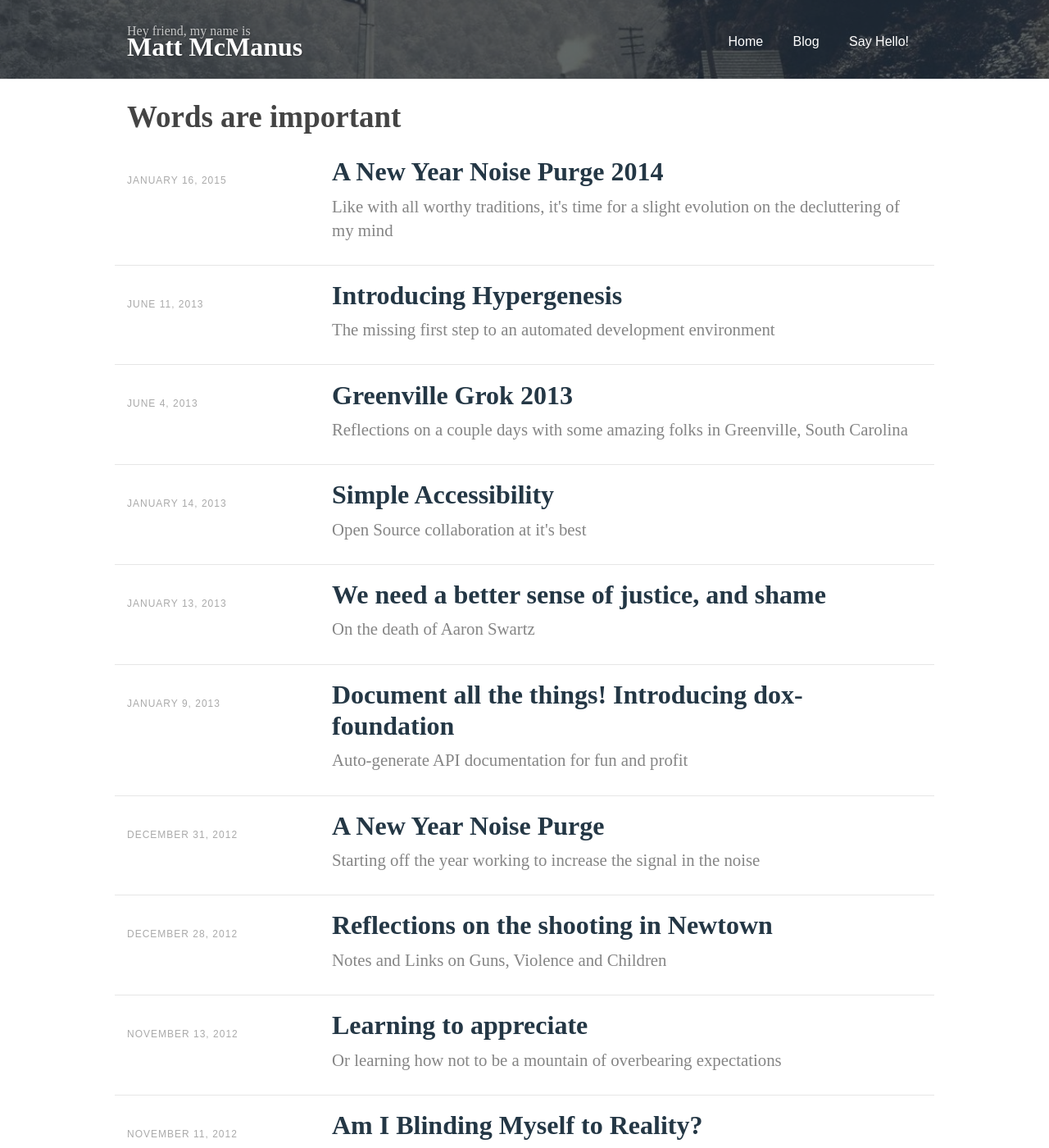
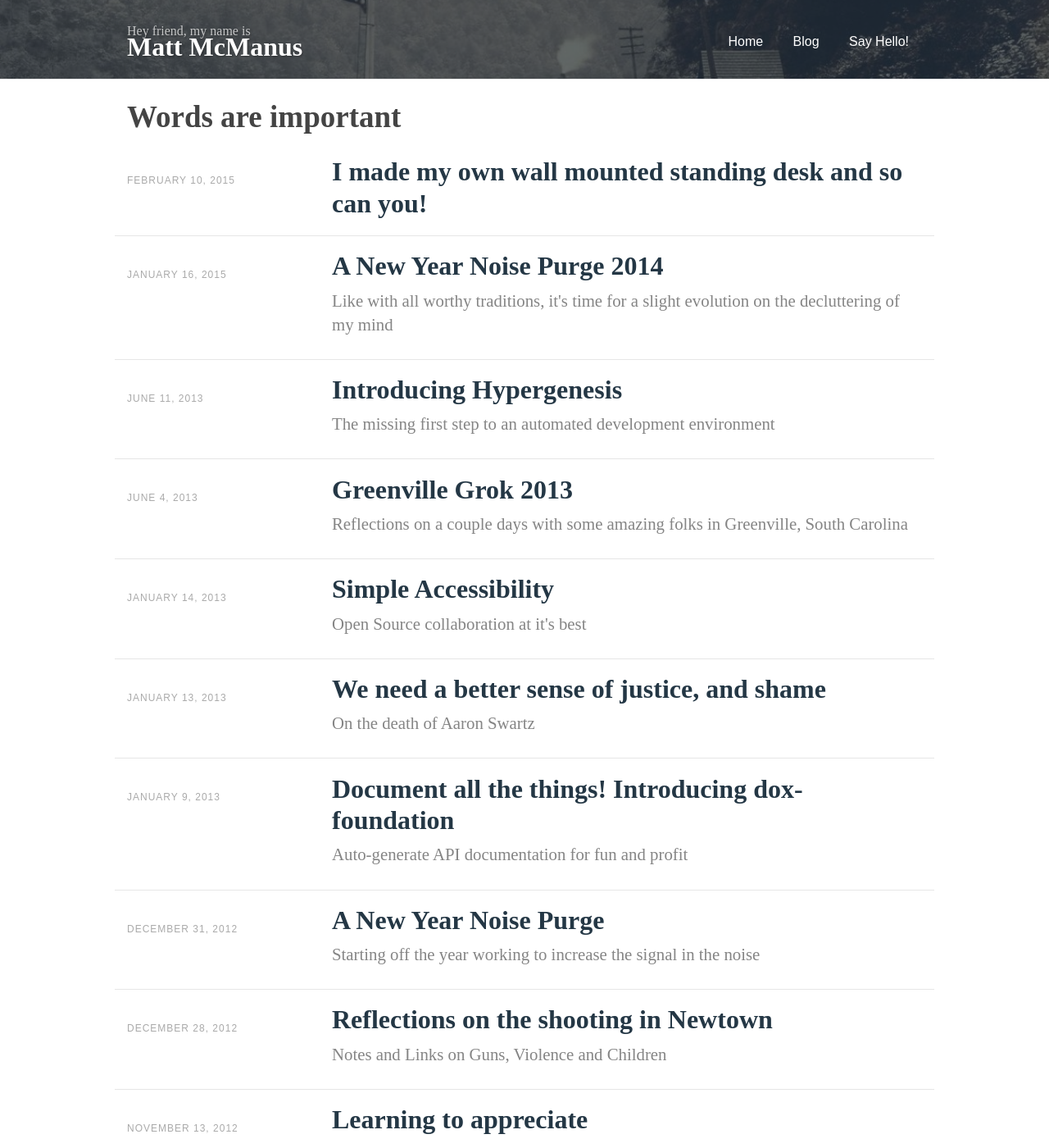
Before and after one commit to mattmcmanus/mattmcmanus.github.io, a Jekyll site: the page built from blog/index.html, in a window 1280 px wide and 1400 px high. Shown: the whole window at 82% size. Built offline with Jekyll 4.4.1, drawn with Linux system fonts in a browser that asks for light colours; the list of posts is cut into pages by our own code; some of the changed lines change nothing that is shown.

Commit message:
My standing desk

```diff
--- /dev/null
+++ b/_posts/2015-02-10-i-made-my-own-standing-desk-and-so-can-you.markdown
@@ -0,0 +1,35 @@
+---
+layout: post
+title: I made my own wall mounted standing desk and so can you!
+date: 2015-02-10 15:29
+---
+My home office had not changed much for nearly 6 years and I decided it was time to to make some ergonomic and professional upgrades. I deserve it! At the heart of this upgrade was finally follwing through with my dream of an adjustable height standing desk. I had let the many words of [the Wirecutters standing desk review](http://thewirecutter.com/reviews/the-best-standing-desks/) soak deeply in to my brain and I was convinced I needed to be able to quickly and easily adjust my desk. "I need this!", I declared. So like anyone under the influence of someone else's opinions, I was dead set on [their recommendation, the NextDesk Terra](http://www.nextdesks.com/). I had convinced myself that $1500 is not too much to pay for something as important as this!
+
+There are many things to consider when when purchasing you main work desk and everyone will have different needs. For me, my one must have was the complete absense of a wobble. It drives me nuts. So as I set out and read the reviews of the NextDesk from other people, it became clear that the desk had the potential to wobble. I was also considering the cheaper alternative of the IKEA Benkant sit-stand desk. To confirm my suspicion of the wobble being intolerable, I went to Ikea to play. "Holy moley! Wobble city!" I declared and put the dream of a cheaper desk to bed. Clearly, the problem would be solved by [spending more money.](http://bukk.it/takemymoney.gif) And to the internet I set my attentions, to begin my search anew....
+
+I explained my time consuming struggle for the perfect desk to a co-worker who listened patiently to my droaning. His response, "Why do you need to sit down?", left me dumbfounded. Why *did* I need to sit down? "Just mount your desk to the wall if you don't want it to wobble." Of course! My delusional fog of consumer intoxication was broken and I set off to figure out how this could work.
+
+I've rambled enough though, so lets cut to the chase:
+
+## The finished product
+
+![The desk before the rest of the equipment is on it](/images/standing-desk-1.jpg)
+
+![The desk before the rest of the equipment is on it](/images/standing-desk.jpg)
+
+If you'd like to see some more photos [checkout this flickr album](https://www.flickr.com/photos/mattmcmanus/sets/72157650891127372/).
+
+The total cost of materials to convert my existing desk to a wall mounted standing desk was **$180**. All that was neccesary to purchase was some 1" black iron pipe, drywall screws, a nice piece of pine and a comfy standing mat. My table-top is an [IKEA Gerton](http://www.ikea.com/us/en/catalog/products/50106773/) that I've had for years; I was happy to reuse it. The result is better than I could have hoped for. It was under my original budget by an order of magnitude and it's the most sturdy desk I've ever used. I'll report more on how the transition is going over the next couple weeks.
+
+### A materials list for those who are interested
+
+ The full list of material from Home Depot for just desk is:
+
+* 48" Black Pipe @ $16.61
+* 1" Flanges @ $6.73 × 4
+* 1" 45 degree elbows @ $3.80 ×  4
+* 1" black nipple @ $1.71 ×  4
+* 10' Untreated pine @ $12
+* 2" Drywall screws @ $6.47
+* 3" Drywall screws @ $6.47
+* **Total:** $90.51
--- a/blog/index.html
+++ b/blog/index.html
@@ -35,7 +35,7 @@ layout: default
         {% elsif page == 1 %}
           <li><a href="{{ '/blog/index.html' | prepend: site.baseurl | replace: '//', '/' }}">{{ page }}</a></li>
         {% else %}
-          <li><a href="{{ site.paginate_path | prepend: site.baseurl | replace: '//', '/' | replace: ':num', page }}">{{ page }}</a></li>
+          <li><a href="/{{ site.paginate_path | prepend: site.baseurl | replace: '//', '/' | replace: ':num', page }}/">{{ page }}</a></li>
         {% endif %}
       {% endfor %}
 
```
Also changed, not shown: images/standing-desk-1.jpg (added), images/standing-desk.jpg (added), 1 other file.
